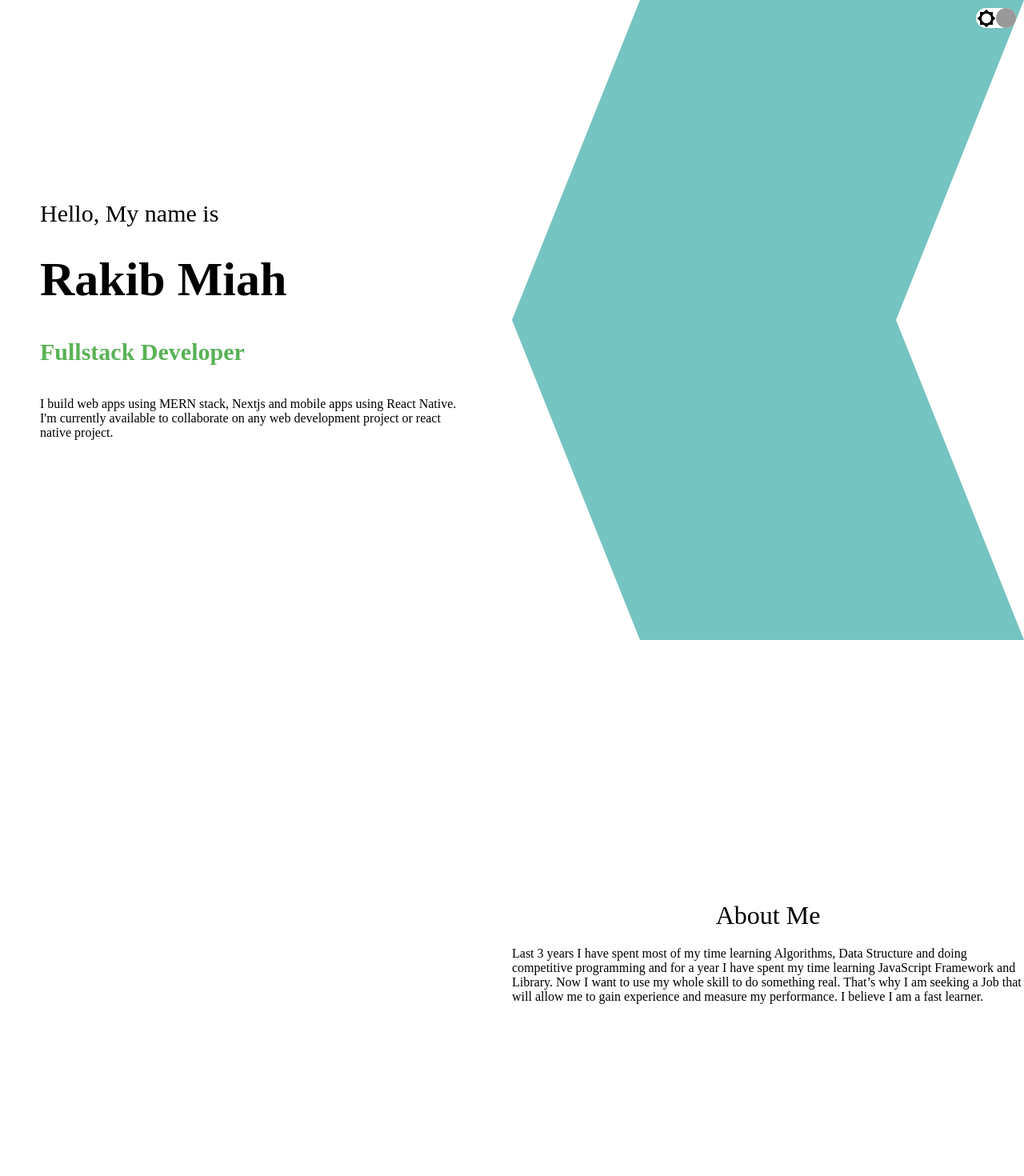
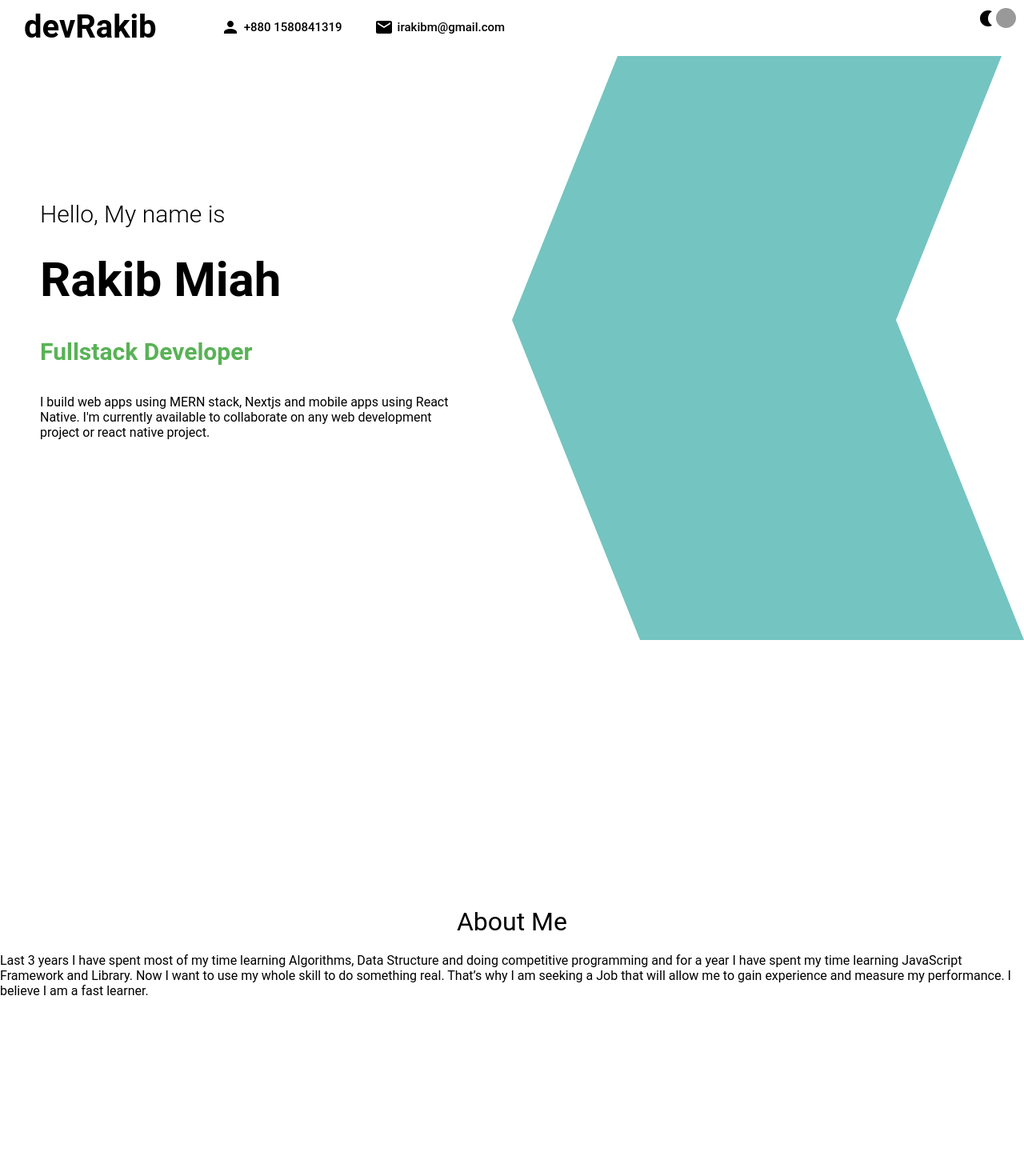
Before and after one commit to rakify/portfolio, a Next.js app: page / in a window 1280 px wide. Shown: the top 1470 px of the page at 80% size. Built offline with nearby package versions, Linux system fonts and the light colour scheme.

Commit message:
added Topbar

```diff
--- a/components/About.js
+++ b/components/About.js
@@ -4,19 +4,14 @@ import styles from "../styles/About.module.css";
 const About = () => {
   return (
     <div className={styles.a}>
-      <div className={styles.aLeft}>
-        {/* <div className={styles.aBg}></div> */}
-      </div>
-      <div className={styles.aRight}>
-        <h1 className={styles.aTitle}>About Me</h1>
-        <div className={styles.aSub}>
-          Last 3 years I have spent most of my time learning Algorithms, Data
-          Structure and doing competitive programming and for a year I have
-          spent my time learning JavaScript Framework and Library. Now I want to
-          use my whole skill to do something real. That’s why I am seeking a Job
-          that will allow me to gain experience and measure my performance. I
-          believe I am a fast learner.
-        </div>
+      <h1 className={styles.aTitle}>About Me</h1>
+      <div className={styles.aSub}>
+        Last 3 years I have spent most of my time learning Algorithms, Data
+        Structure and doing competitive programming and for a year I have spent
+        my time learning JavaScript Framework and Library. Now I want to use my
+        whole skill to do something real. That’s why I am seeking a Job that
+        will allow me to gain experience and measure my performance. I believe I
+        am a fast learner.
       </div>
     </div>
   );
--- a/components/Contact.js
+++ b/components/Contact.js
@@ -1,23 +1,23 @@
 import styles from "../styles/Contact.module.css";
 import { useContext, useRef, useState } from "react";
 import emailjs from "emailjs-com";
-// import { ThemeContext } from "../../context";
+import { ThemeContext } from "../context/context";
 import { Email, Home, Phone } from "@mui/icons-material";
 
 const Contact = () => {
   const formRef = useRef();
   const [done, setDone] = useState(false);
-  //   const theme = useContext(ThemeContext);
-  //   const darkMode = theme.state.darkMode;
+  const theme = useContext(ThemeContext);
+  const darkMode = theme.state.darkMode;
 
   const handleSubmit = (e) => {
     e.preventDefault();
     emailjs
       .sendForm(
-        "service_rrvnzco",
-        "template_3v5nih4",
+        "service_1pkfoam",
+        "template_smsjbuq",
         formRef.current,
-        "user_DrriDPTGKO2Zj4RDXCA6W"
+        "g_uBuIzT4w4pszcW_"
       )
       .then(
         (result) => {
@@ -38,15 +38,15 @@ const Contact = () => {
           <h1 className={styles.cTitle}>Let's discuss your project</h1>
           <div className={styles.cInfo}>
             <div className={styles.cInfoItem}>
-              <Phone />
+              <Phone className={styles.cIcon} />
               +880 1874557769
             </div>
             <div className={styles.cInfoItem}>
-              <Email />
+              <Email className={styles.cIcon} />
               irakibm@gmail.com
             </div>
             <div className={styles.cInfoItem}>
-              <Home />
+              <Home className={styles.cIcon} />
               Mirpur 1, Dhaka, Bangladesh
             </div>
           </div>
@@ -54,34 +54,38 @@ const Contact = () => {
         <div className={styles.cRight}>
           <p className={styles.cDesc}>
             <b>What’s your story?</b> Get in touch. Always available for
-            freelancing if the right project comes along. me.
+            freelancing if the right project comes along. Write me.
           </p>
           <form className={styles.form} ref={formRef} onSubmit={handleSubmit}>
             <input
+              style={{ backgroundColor: darkMode && "#333" }}
               className={styles.input}
               type="text"
               placeholder="Name"
               name="user_name"
             />
             <input
+              style={{ backgroundColor: darkMode && "#333" }}
               className={styles.input}
               type="text"
               placeholder="Subject"
               name="user_subject"
             />
             <input
+              style={{ backgroundColor: darkMode && "#333" }}
               className={styles.input}
               type="text"
               placeholder="Email"
               name="user_email"
             />
             <textarea
+              style={{ backgroundColor: darkMode && "#333" }}
               rows="5"
               placeholder="Message"
               name="message"
               className={styles.textarea}
             />
-            <button className={styles.button}>Submit</button>
+            <button className={styles.button}>{done?"Sent":"Submit"}</button>
             {done && "Thank you..."}
           </form>
         </div>
--- a/components/Toggle.js
+++ b/components/Toggle.js
@@ -1,6 +1,6 @@
 import { useContext } from "react";
 import { ThemeContext } from "../context/context";
-import { Brightness4, Brightness5 } from "@mui/icons-material";
+import { LightMode, Nightlight } from "@mui/icons-material";
 import styles from "../styles/Toggle.module.css";
 
 const Toggle = () => {
@@ -11,8 +11,8 @@ const Toggle = () => {
   };
   return (
     <div className={styles.t}>
-      <Brightness5 className={styles.icon} />
-      <Brightness4 className={styles.icon} />
+      <Nightlight className={styles.icon} />
+      <LightMode className={styles.icon} />
       <div
         className={styles.tButton}
         onClick={handleClick}
--- a/components/Topbar.js
+++ b/components/Topbar.js
@@ -1,44 +1,26 @@
-import {
-  AppBar,
-  CssBaseline,
-  Divider,
-  Toolbar,
-  Typography,
-} from "@mui/material";
-import { Box, Stack } from "@mui/system";
+import { Mail, Person } from "@mui/icons-material";
 import Link from "next/link";
 import React from "react";
+import styles from "../styles/Topbar.module.css";
 
 const Topbar = () => {
   return (
     <>
-      <CssBaseline />
-      <AppBar sx={{ backgroundColor: "#59C1BD", color: "black" }}>
-        <Toolbar
-          sx={{
-            display: "flex",
-            flexDirection: "row",
-            justifyContent: "space-between",
-            alignItems: "center",
-          }}
-        >
-          <Typography variant="h6" component="div">
-            Rakib Miah
-          </Typography>
-          <Stack direction="row" alignItems="center" gap={1}>
-            <Link href="/">Home</Link>
-            <Divider orientation="vertical" flexItem />
-            <Link href="/about/">About</Link>
-            <Divider orientation="vertical" flexItem />
-            <Link href="/skills/">Skills</Link>
-            <Divider orientation="vertical" flexItem />
-            <Link href="/portfolio/">Portfolio</Link>
-            <Divider orientation="vertical" flexItem />
-            <Link href="/contact/">Contact</Link>
-          </Stack>
-        </Toolbar>
-      </AppBar>
-      <Toolbar id="back-to-top-anchor" />
+      <div className={styles.topbar}>
+        <div className={styles.wrapper}>
+          <a href="/" className={styles.logo}>
+            devRakib
+          </a>
+          <div className={styles.itemContainer}>
+            <Person className={styles.icon} />
+            <span>+880 1580841319</span>
+          </div>
+          <div className={styles.itemContainer}>
+            <Mail className={styles.icon} />
+            <span>irakibm@gmail.com</span>
+          </div>
+        </div>
+      </div>
     </>
   );
 };
--- a/pages/index.js
+++ b/pages/index.js
@@ -7,6 +7,7 @@ import Contact from "../components/Contact";
 import { useContext } from "react";
 import { ThemeContext } from "../context/context";
 import Toggle from "../components/Toggle";
+import Topbar from "../components/Topbar";
 
 export default function Index() {
   const theme = useContext(ThemeContext);
@@ -25,6 +26,7 @@ export default function Index() {
           color: darkMode && "white",
         }}
       >
+        <Topbar />
         <Toggle />
         <Intro />
         <About />
--- a/styles/About.module.css
+++ b/styles/About.module.css
@@ -1,29 +1,9 @@
 .a {
     height: 100vh;
     display: flex;
-  }
-
-  .aLeft {
-    flex: 1;
-    position: relative;
-  }
-
-  .aRight {
-    flex: 1;
-    display: flex;
     align-items: center;
+    flex-direction: column;
     justify-content: center;
-    flex-direction: column;
-  }
-
-  .aBg {
-    clip-path: inset(5% 20% 15% 10%);
-    background-color: #74c4c1;
-    width: 100%;
-    height: 100%;
-    position: absolute;
-    top: 0;
-    right: 0;
   }
 
   .aTitle {
--- a/styles/Contact.module.css
+++ b/styles/Contact.module.css
@@ -47,7 +47,7 @@
   }
 
   .cDesc {
-    font-weight: 200;
+    font-weight: 10;
   }
 
   .form {
@@ -55,7 +55,7 @@
   }
 
   .input {
-    width: 50%;
+    width: 100%;
     height: 50px;
     border: none;
     border-bottom: 1px solid black;
--- /dev/null
+++ b/styles/Topbar.module.css
@@ -0,0 +1,37 @@
+.topbar {
+    width: 100%;
+    height: 70px;
+    background-color: white;
+    color: black;
+    position: fixed;
+    top: 0;
+    z-index: 3;
+    transition: all 1s ease;
+}
+.wrapper {
+    padding: 10px 30px;
+    display: flex;
+    align-items: center;
+    justify-content: flex-start;
+    gap:10px;
+}
+.logo {
+    font-size: 40px;
+    font-weight: 700;
+    text-decoration: none;
+    color: inherit;
+    margin-right: 40px;
+}
+.itemContainer {
+    display: flex;
+    align-items: center;
+    margin-left: 30px;
+}
+.icon {
+    font-size: 18px;
+    margin-right: 5px;
+}
+.itemContainer span {
+    font-size: 15px;
+    font-weight: 500;
+}
--- a/styles/globals.css
+++ b/styles/globals.css
@@ -14,6 +14,7 @@
 
 html,
 body {
+  font-family: 'Roboto', sans-serif;
   max-width: 100vw;
   overflow-x: hidden;
 }
```
